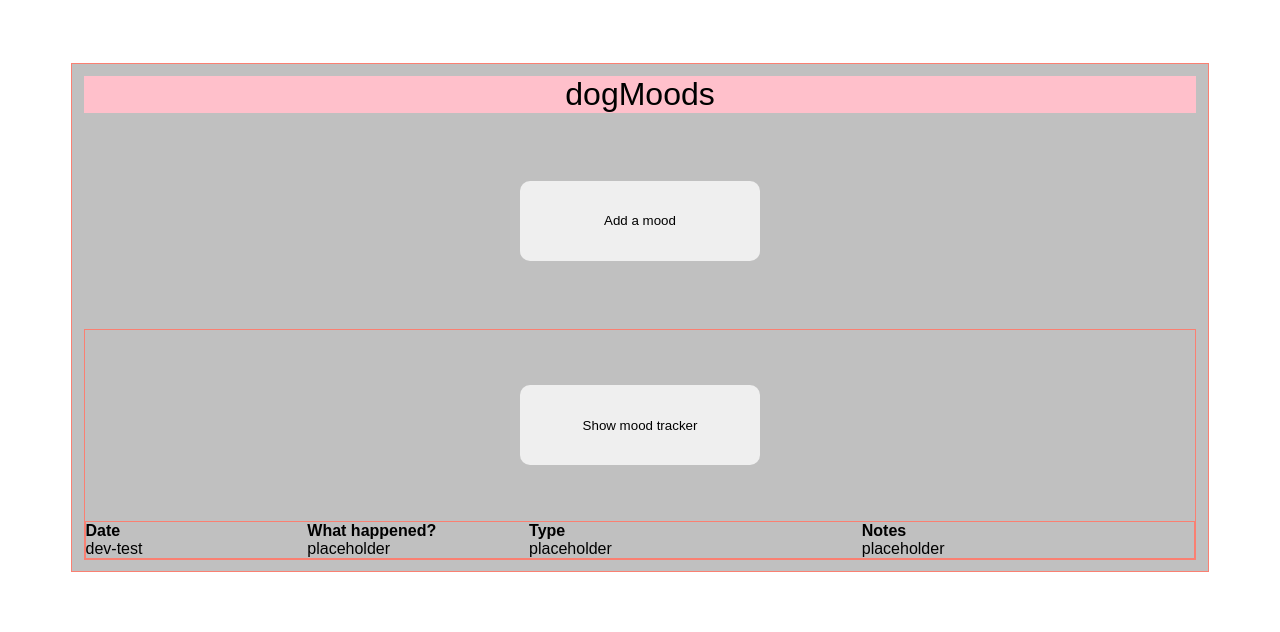
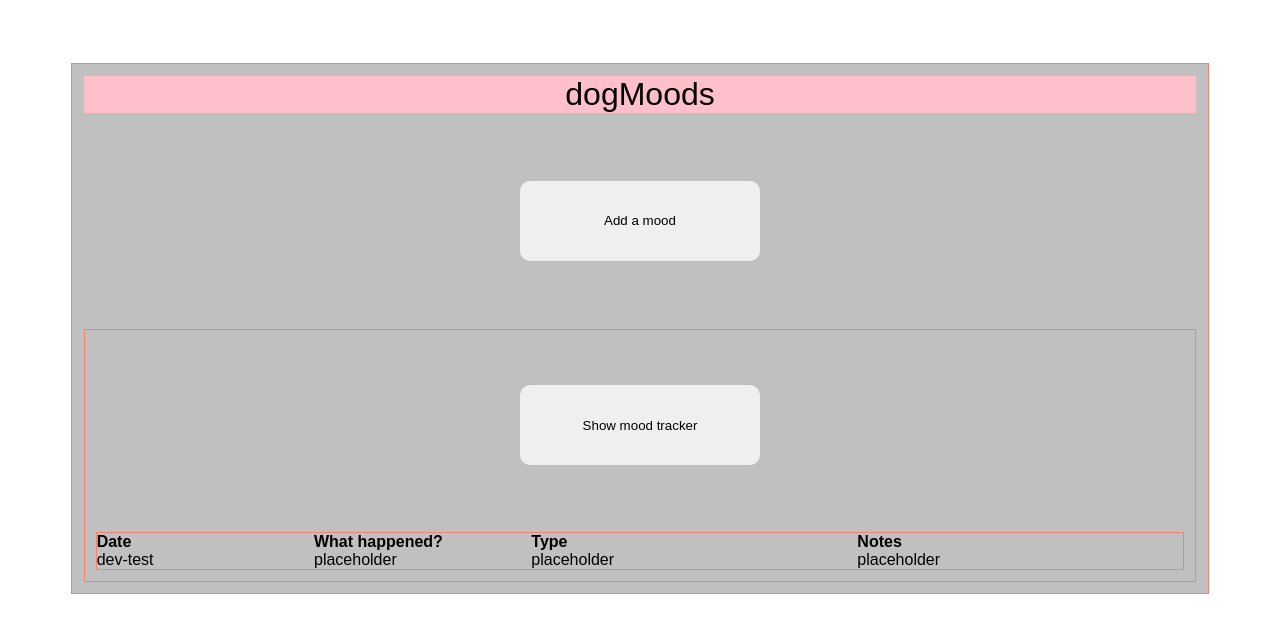
Before and after one commit to katfay/dog-moods, a plain HTML site: page index.html in a window 1280 px wide. Drawn offline with Linux system fonts and the light colour scheme.

Commit message:
Fix flex again

```diff
--- a/index.html
+++ b/index.html
@@ -134,7 +134,8 @@
           Show mood tracker
           </button>
         </div>
-      <div class="dashboard-body test-border">
+      <div class="dashboard-body" id="dashboardBody">
+        <div class="dashboard test-border">
             <div class="dashboard-heading">
                 <span class="">Date</span> <span>What happened?</span>
                 <span class="wider">Type</span>
@@ -142,7 +143,6 @@
             </div>
             <!-- Divider between section divs -->
             <div class="dashboard-results" id="">
-
                 <!-- <div>Placeholder wrapper for show/hiding mood information</div> -->
                 <div class="" id="dates">dev-test</div>
                 <div class="" id="what">placeholder</div>
@@ -152,6 +152,7 @@
         </div>
       </div>
       </div>
+    </div>
     <script src="./js/index.js"></script>
   </body>
 </html>
```
Lines whose indentation alone changed are shown as unchanged.
